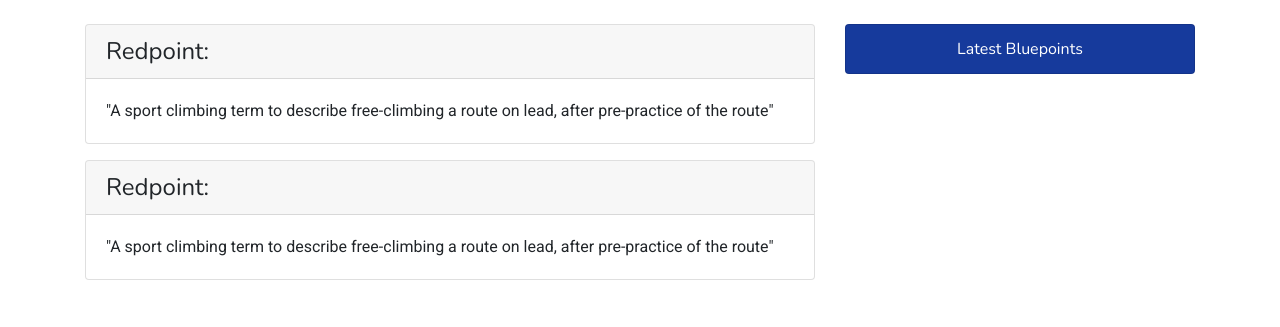
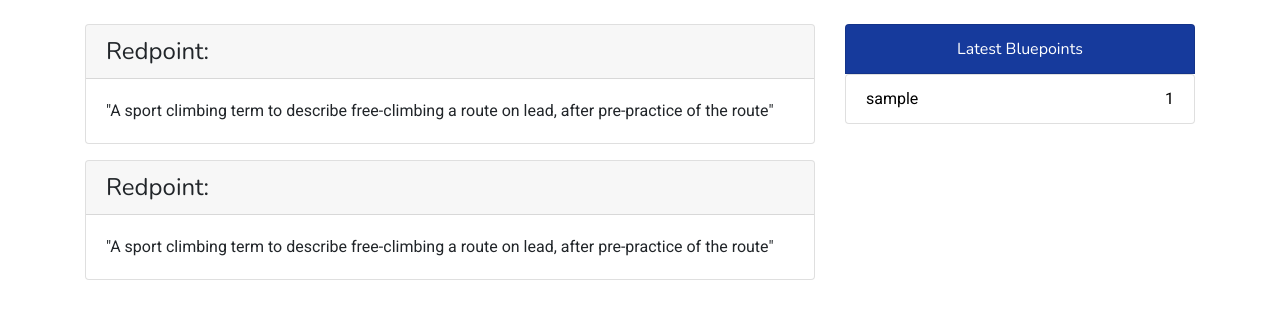
Before and after one commit to RobKnowles248/bluepoint, a Django app: page / in a window 1280 px wide. Shown: the part 60-387 px from the top of the page. Run offline with Django 3.2, Linux system fonts and the light colour scheme; tables that the repository leaves empty hold one stand-in row (values such as "Sample post"); some libraries are stand-ins or nearby versions.

Commit message:
Add latest bluepoints to homepage

```diff
--- a/home/templates/home/index.html
+++ b/home/templates/home/index.html
@@ -25,7 +25,16 @@
             <div class="col-12 col-lg-4 mb-5">
                 <ul class="list-group">
                     <li class="list-group-item bg-blue text-white text-center heading-font">Latest Bluepoints</li>
-
+                    {% for bluepoint in recent_bluepoints %}
+                        <a href="{% url 'logbook' user_id=bluepoint.user.user_id %}">
+                            <li class="list-group-item text-black">
+                                <div class="row">
+                                    <div class="col-8">{{ bluepoint.user }}</div>
+                                    <div class="col-4 text-right">{{ bluepoint.grade }}</div>
+                                </div>
+                            </li>
+                        </a>
+                    {% endfor %}
                 </ul>
             </div>
         </div>
--- a/home/views.py
+++ b/home/views.py
@@ -1,7 +1,16 @@
-from django.shortcuts import render
+from django.shortcuts import render, reverse
+from logbooks.models import Bluepoint
 
 
 def index(request):
     """ A view to return the index page """
+    recent_bluepoints = Bluepoint.objects.all().order_by(
+        'date_added__day', 'date_added__hour', 'date_added__minute'
+    ).reverse()[:10]
 
-    return render(request, 'home/index.html')
+    template = 'home/index.html'
+    context = {
+        'recent_bluepoints': recent_bluepoints,
+    }
+
+    return render(request, template, context)
--- a/static/css/base.css
+++ b/static/css/base.css
@@ -16,6 +16,10 @@ body {
 
 .text-white {
     color: #fff;
+}
+
+.text-black {
+    color: #000;
 }
 
 /*----------- Fonts --*/
@@ -121,6 +125,12 @@ hr {
     border-color: rgba(0,0,0,.4);
 }
 
+/*------------ Home Page --*/
+
+ul.list-group a {
+    text-decoration-color: black;
+}
+
 /*------------ Media Queries --*/
 
 @media only screen and (min-width: 992px) {
```
